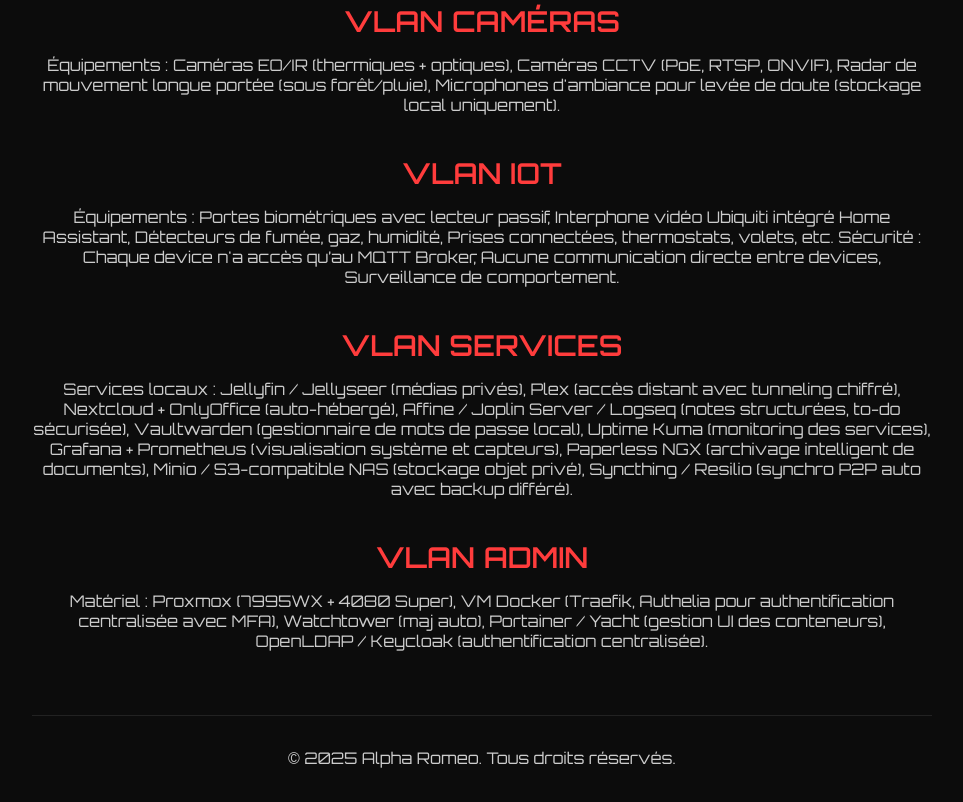
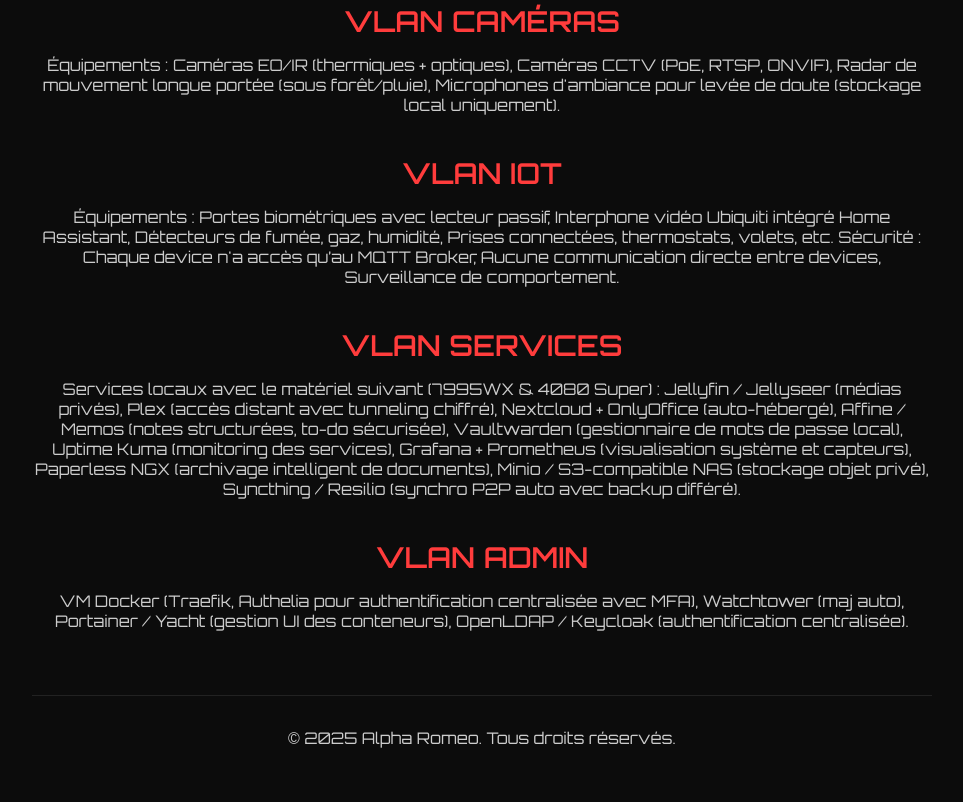
Before and after one commit to Reaper-Official/personnallaboratory, a plain HTML site: page index.html in a window 1280 px wide. Shown: the part 732-1534 px from the top of the page, without its empty margins (158-1121 px from the left). Drawn offline with nearby package versions, Linux system fonts and the light colour scheme.

Commit message:
Update index.html

```diff
--- a/index.html
+++ b/index.html
@@ -33,11 +33,11 @@
             </section>
             <section id="vlan-services">
                 <h2 class="animated-text">VLAN Services</h2>
-                <p>Services locaux : Jellyfin / Jellyseer (médias privés), Plex (accès distant avec tunneling chiffré), Nextcloud + OnlyOffice (auto-hébergé), Affine / Joplin Server / Logseq (notes structurées, to-do sécurisée), Vaultwarden (gestionnaire de mots de passe local), Uptime Kuma (monitoring des services), Grafana + Prometheus (visualisation système et capteurs), Paperless NGX (archivage intelligent de documents), Minio / S3-compatible NAS (stockage objet privé), Syncthing / Resilio (synchro P2P auto avec backup différé).</p>
+                <p>Services locaux avec le matériel suivant (7995WX & 4080 Super) : Jellyfin / Jellyseer (médias privés), Plex (accès distant avec tunneling chiffré), Nextcloud + OnlyOffice (auto-hébergé), Affine / Memos (notes structurées, to-do sécurisée), Vaultwarden (gestionnaire de mots de passe local), Uptime Kuma (monitoring des services), Grafana + Prometheus (visualisation système et capteurs), Paperless NGX (archivage intelligent de documents), Minio / S3-compatible NAS (stockage objet privé), Syncthing / Resilio (synchro P2P auto avec backup différé).</p>
             </section>
             <section id="vlan-admin">
                 <h2 class="animated-text">VLAN Admin</h2>
-                <p>Matériel : Proxmox (7995WX + 4080 Super), VM Docker (Traefik, Authelia pour authentification centralisée avec MFA), Watchtower (maj auto), Portainer / Yacht (gestion UI des conteneurs), OpenLDAP / Keycloak (authentification centralisée).</p>
+                <p>VM Docker (Traefik, Authelia pour authentification centralisée avec MFA), Watchtower (maj auto), Portainer / Yacht (gestion UI des conteneurs), OpenLDAP / Keycloak (authentification centralisée).</p>
             </section>
         </div>
         <div class="footer">
```
